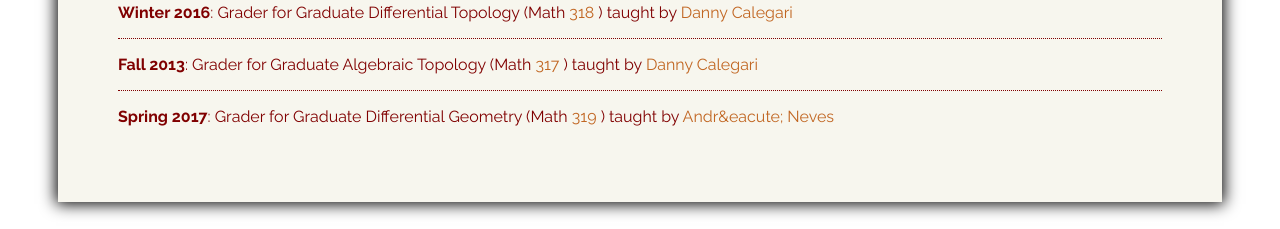
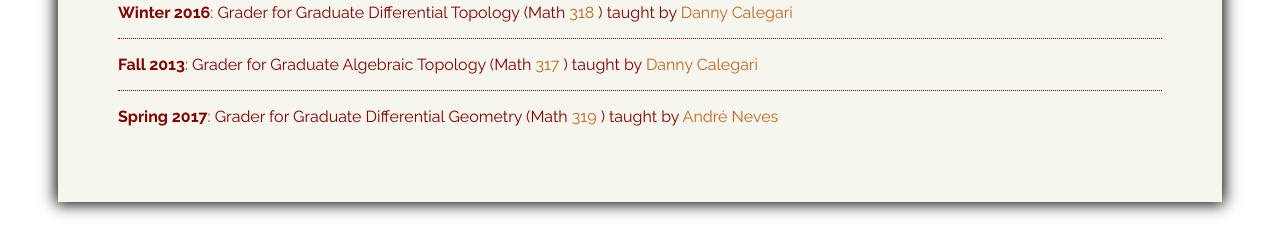
Before and after one commit to subhadipchowdhury/subhadipchowdhury.github.io, a Jekyll site: the page built from teaching/index.md, in a window 1280 px wide. Shown: the part 926-1155 px from the top of the page. Built offline with Jekyll 4.4.1, drawn with Linux system fonts in a browser that asks for light colours; some web fonts are replaced.

Commit message:
Update courses.yml

```diff
--- a/_data/courses.yml
+++ b/_data/courses.yml
@@ -93,6 +93,6 @@
   Role: Grader
   Name: Graduate Differential Geometry
   Code: 319
-  Instructor: Andr&‌eacute; Neves
+  Instructor: Andr&eacute; Neves
   link: https://math.uchicago.edu/graduate/first-year-courses/
   Homepage: https://math.uchicago.edu/~aneves/
```
